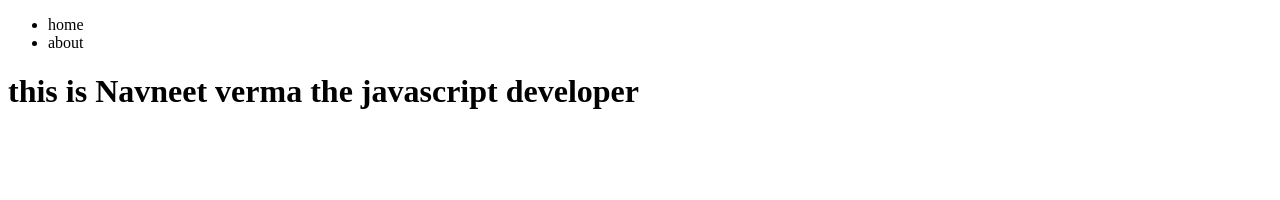
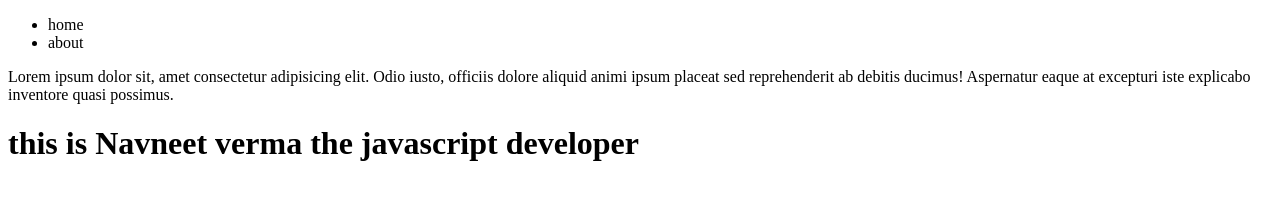
Before and after one commit to 2001Navneet/quizapp, a plain HTML site: page index.html in a window 1280 px wide. Drawn offline with Linux system fonts and the light colour scheme.

Commit message:
used the stash apply command

```diff
--- a/index.html
+++ b/index.html
@@ -13,6 +13,12 @@
           <li>about</li>
         </ul>
       </nav>
+      <p>
+        Lorem ipsum dolor sit, amet consectetur adipisicing elit. Odio iusto,
+        officiis dolore aliquid animi ipsum placeat sed reprehenderit ab debitis
+        ducimus! Aspernatur eaque at excepturi iste explicabo inventore quasi
+        possimus.
+      </p>
     </div>
     <h1>this is Navneet verma the javascript developer</h1>
   </body>
```
